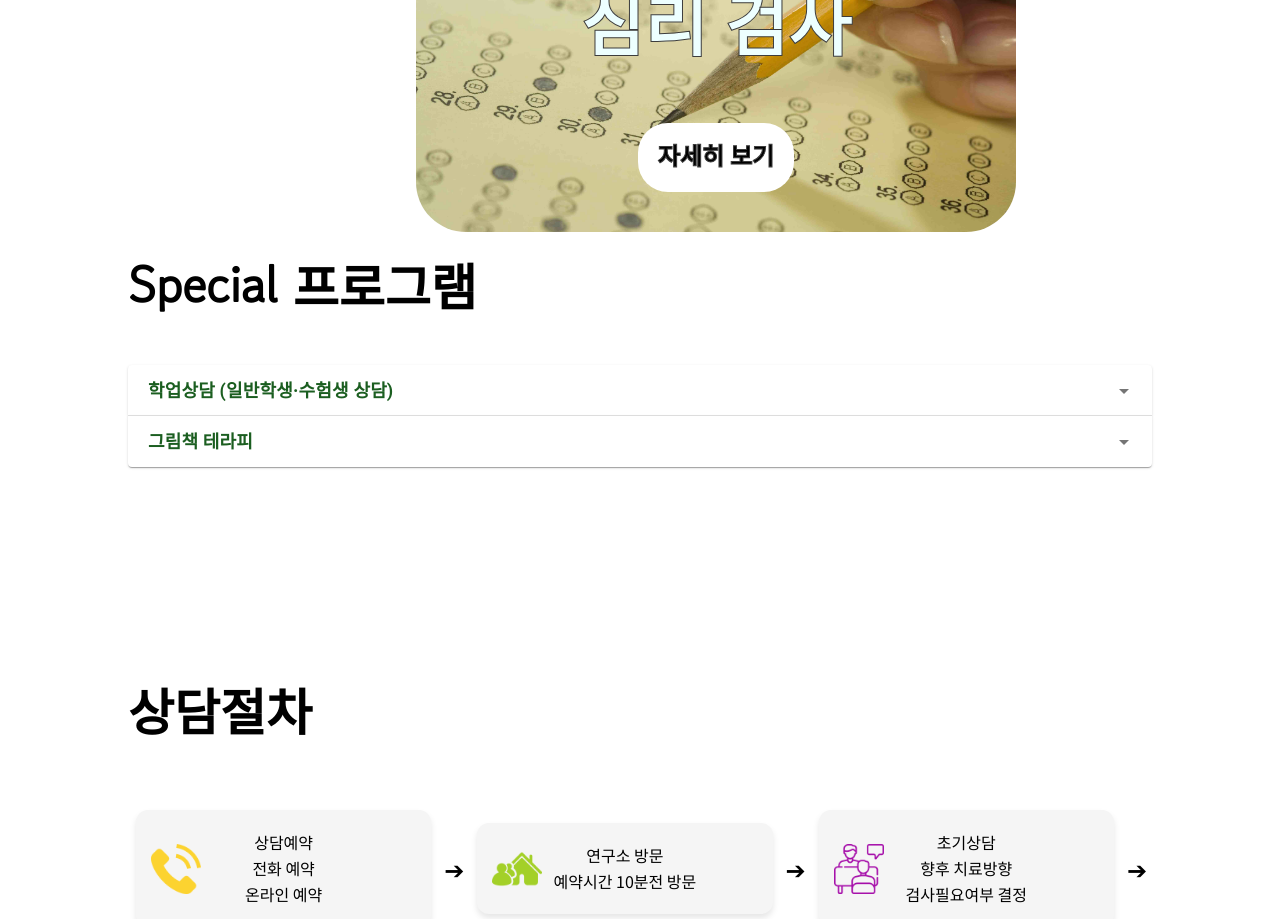
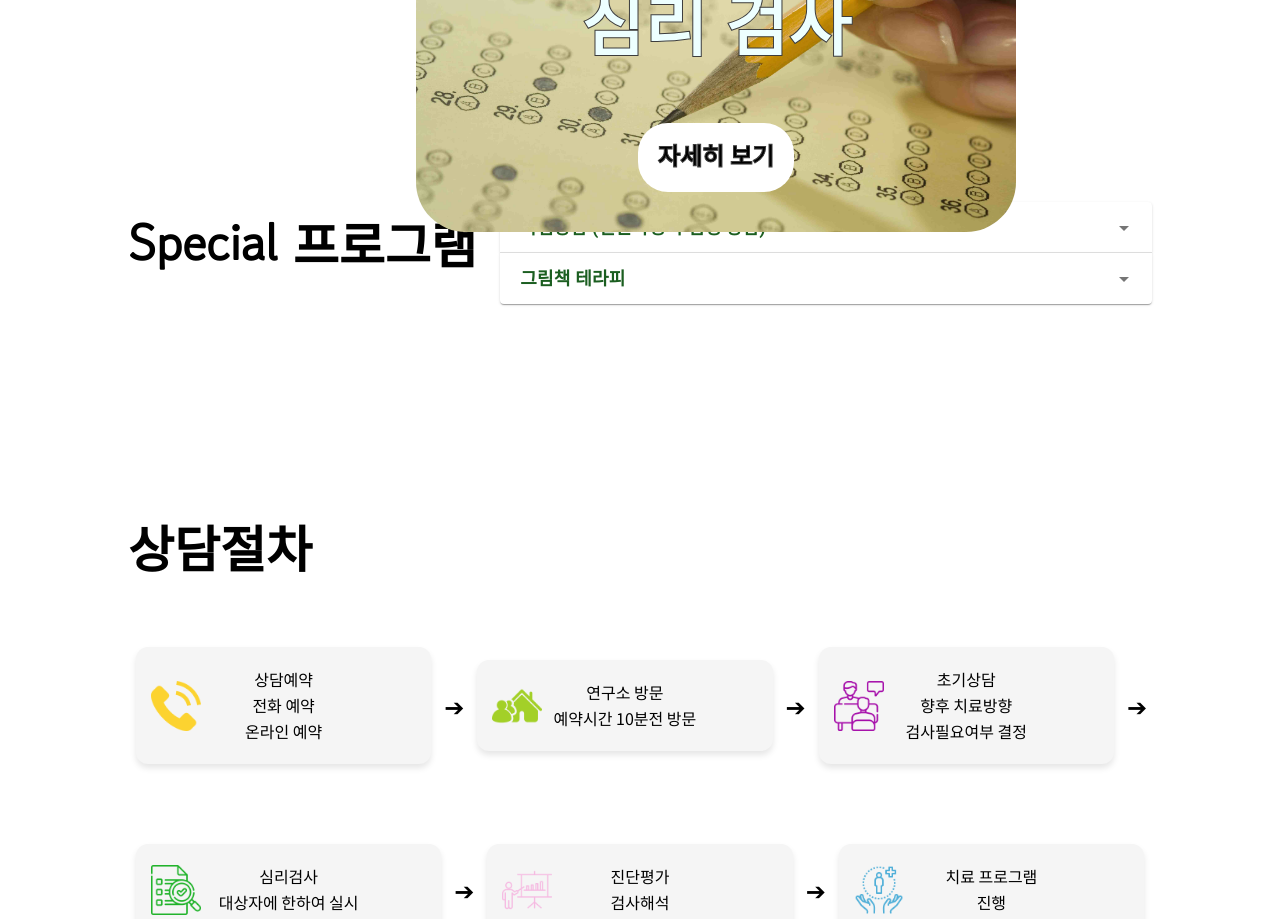
Before and after one commit to danbeesys/danbee, a React (Create React App) app: page /danbee/main in a window 1280 px wide. Shown: the part 1980-2899 px from the top of the page. Built offline with nearby package versions, Linux system fonts and the light colour scheme; a web font is replaced by a local one.

Commit message:
프로그램 디자인 변경

```diff
--- a/src/main/cprogram/Program.css
+++ b/src/main/cprogram/Program.css
@@ -1,10 +1,18 @@
 .program-body {
     padding: 10vh 10vw;
+    display: flex;
 }
 
-.program-body img {
-    display: block;
-    width: 80%;
-    margin-left: auto;
-    margin-right: auto;
+.program-body-left {
+    height: 100%;
+    width: 40%;
 }
+
+.program-body-left h2 {
+    margin: 0 0;
+}
+
+.program-body-right {
+    height: 100%;
+    width: 70%;
+}
--- a/src/main/cprogram/Program.tsx
+++ b/src/main/cprogram/Program.tsx
@@ -11,7 +11,10 @@ const Program: React.FC = () => {
     return (
     <section id="program">
         <div className='program-body'>
+          <div className='program-body-left'>
             <h2>Special 프로그램</h2>
+          </div>
+          <div className='program-body-right'>
             <Accordion>
               <AccordionSummary
                 expandIcon={<ArrowDropDownIcon />}
@@ -61,6 +64,7 @@ const Program: React.FC = () => {
                 </Typography>
               </AccordionDetails>
             </Accordion>
+          </div>
         </div>
     </section>
 )
```
